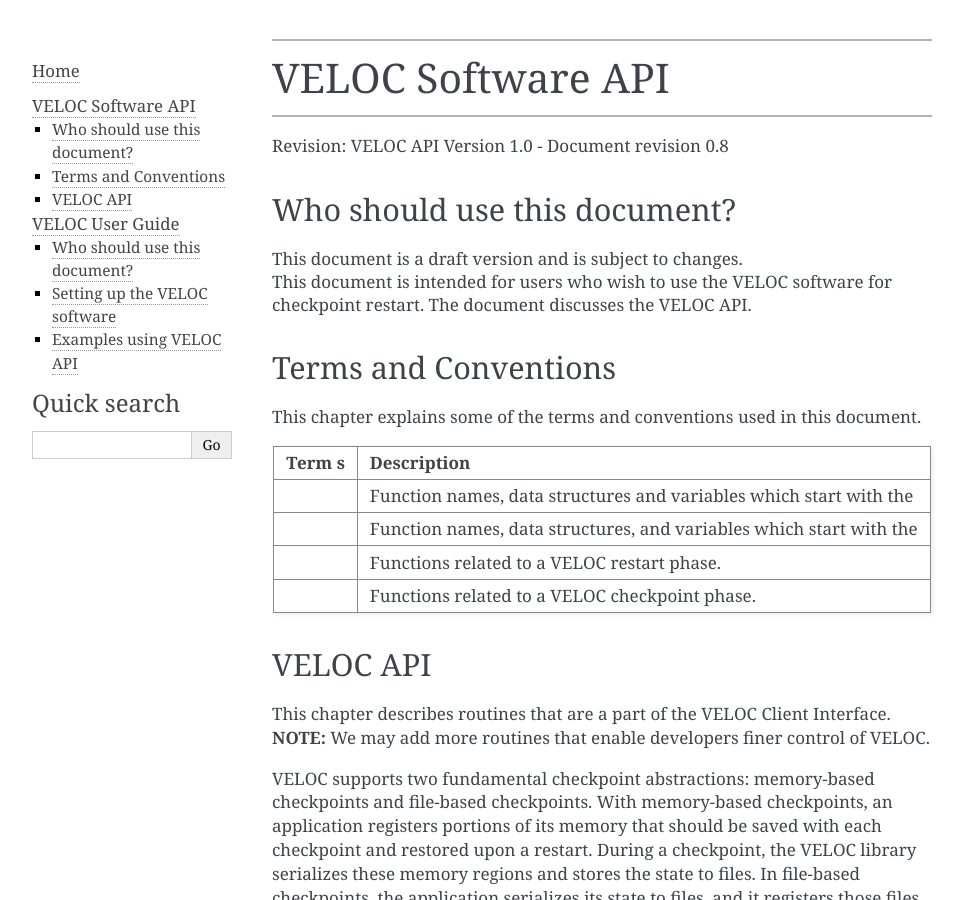
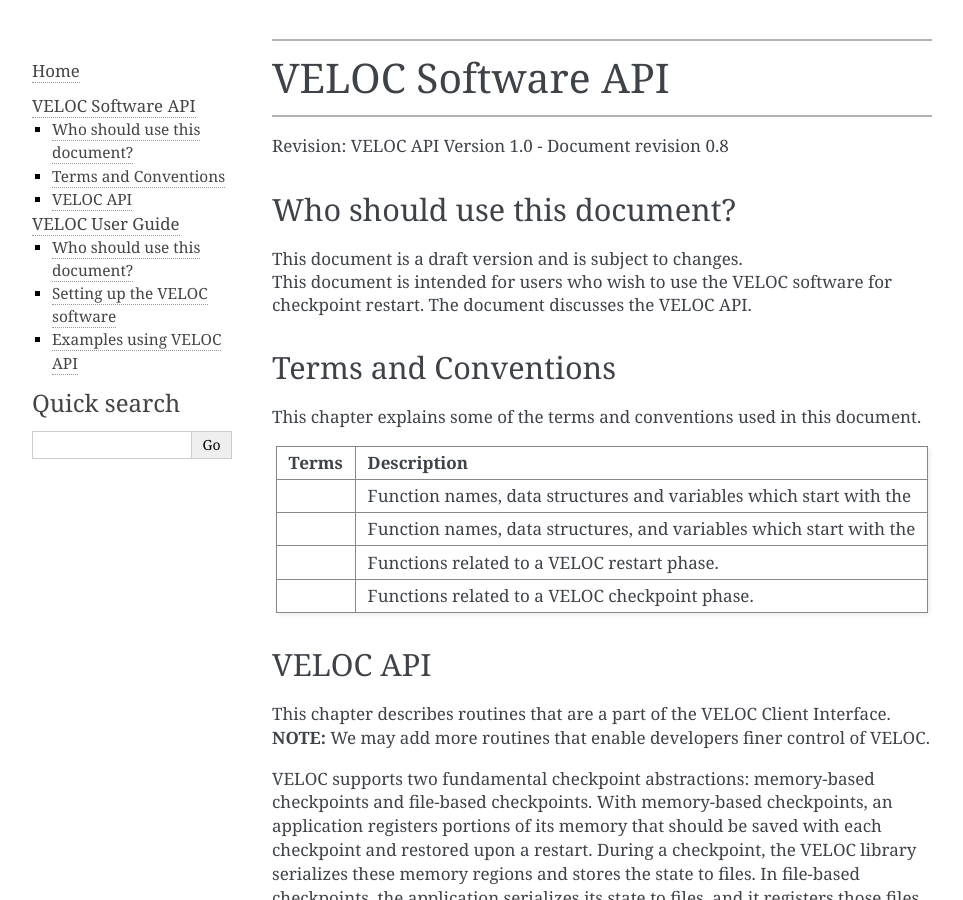
Before and after one commit to ECP-VeloC/VELOC, a Sphinx documentation site: the page built from docs/api.rst, in a window 1280 px wide and 900 px high. Shown: the whole window, without its empty margins (148-1111 px from the left). Built offline with Sphinx 7.4.7, drawn with Linux system fonts in a browser that asks for light colours; pages that are not in the unit, such as notebooks, are missing from menus.

```diff
--- a/docs/api.rst
+++ b/docs/api.rst
@@ -74,20 +74,20 @@ Terms and Conventions
 This chapter explains some of the terms and conventions used in this
 document.
 
-+------+---------------------------------------------------------------+
-| Term | Description                                                   |
-| s    |                                                               |
-+======+===============================================================+
-|      | Function names, data structures and variables which start     |
-|      | with the                                                      |
-+------+---------------------------------------------------------------+
-|      | Function names, data structures, and variables which start    |
-|      | with the                                                      |
-+------+---------------------------------------------------------------+
-|      | Functions related to a VELOC restart phase.                   |
-+------+---------------------------------------------------------------+
-|      | Functions related to a VELOC checkpoint phase.                |
-+------+---------------------------------------------------------------+
++--------+---------------------------------------------------------------+
+| Terms  | Description                                                   |
+|        |                                                               |
++========+===============================================================+
+|        | Function names, data structures and variables which start     |
+|        | with the                                                      |
++--------+---------------------------------------------------------------+
+|        | Function names, data structures, and variables which start    |
+|        | with the                                                      |
++--------+---------------------------------------------------------------+
+|        | Functions related to a VELOC restart phase.                   |
++--------+---------------------------------------------------------------+
+|        | Functions related to a VELOC checkpoint phase.                |
++--------+---------------------------------------------------------------+
 
 .. _ch:veloc_client_api:
 
```
